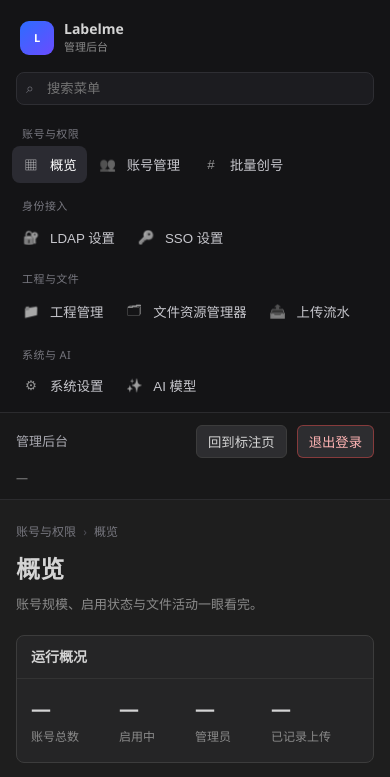
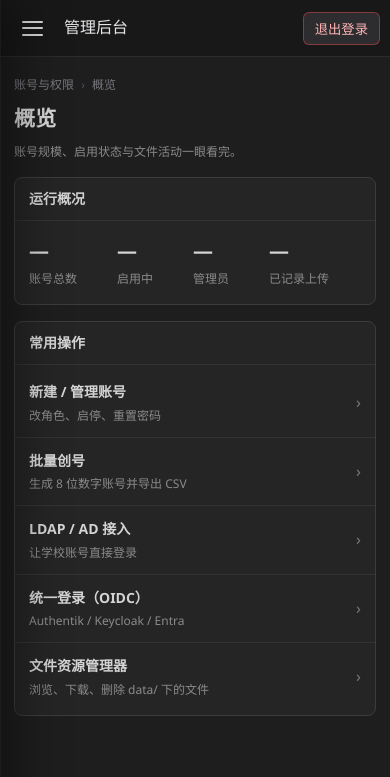
Before and after one commit to liang1481624299/labelme-web, a plain HTML site: page frontend/admin.html in a window 390 px wide. Shown: the top 777 px of the page. Drawn offline with Linux system fonts and the light colour scheme; no server answers.

Commit message:
feat(admin): 手机端管理面板改为 LuCI 式抽屉

```diff
--- a/frontend/admin.html
+++ b/frontend/admin.html
@@ -8,7 +8,7 @@
 </head>
 <body class="admin-body">
 <div class="admin-shell">
-  <aside class="admin-side">
+  <aside class="admin-side" id="adminSide">
     <div class="admin-brand">
       <span class="logo">L</span>
       <div>
@@ -16,6 +16,7 @@
         <span>管理后台</span>
       </div>
     </div>
+    <button class="admin-menu-close" id="btnAdminMenuClose" type="button" aria-label="关闭菜单">×</button>
 
     <div class="admin-search">
       <span class="search-ico">⌕</span>
@@ -50,6 +51,9 @@
 
   <main class="admin-main">
     <header class="admin-top">
+      <button class="admin-menu-btn" id="btnAdminMenu" type="button" aria-label="打开菜单" aria-controls="adminSide" aria-expanded="false">
+        <span class="bars" aria-hidden="true"><i></i><i></i><i></i></span>
+      </button>
       <span class="top-title">管理后台</span>
       <span class="spacer"></span>
       <span class="who" id="who">—</span>
@@ -517,6 +521,7 @@
     </div>
   </main>
 </div>
+<div class="admin-menu-backdrop" id="adminMenuBackdrop" hidden></div>
 <script src="admin.js"></script>
 </body>
 </html>
--- a/frontend/admin.js
+++ b/frontend/admin.js
@@ -421,6 +421,46 @@ const PAGES = ['overview', 'accounts', 'batch', 'ldap', 'sso', 'projects', 'file
 const loadedViews = new Set();
 let navReady = false;
 
+/* 窄屏 LuCI 式抽屉：汉堡按钮、遮罩、关闭按钮 */
+const adminMenuBtn = $('btnAdminMenu');
+const adminMenuClose = $('btnAdminMenuClose');
+const adminMenuBackdrop = $('adminMenuBackdrop');
+const adminMain = document.querySelector('.admin-main');
+const adminMobile = window.matchMedia('(max-width: 980px)');
+
+function openAdminMenu() {
+  if (!adminMobile.matches) return;
+  document.body.classList.add('admin-menu-open');
+  adminMenuBtn.setAttribute('aria-expanded', 'true');
+  adminMenuBackdrop.hidden = false;
+  if (adminMain) adminMain.inert = true;
+  adminMenuClose.focus();
+}
+
+function closeAdminMenu(restoreFocus) {
+  const wasOpen = document.body.classList.contains('admin-menu-open');
+  document.body.classList.remove('admin-menu-open');
+  adminMenuBtn.setAttribute('aria-expanded', 'false');
+  adminMenuBackdrop.hidden = true;
+  if (adminMain) adminMain.inert = false;
+  if (wasOpen && restoreFocus) adminMenuBtn.focus();
+}
+
+adminMenuBtn.addEventListener('click', openAdminMenu);
+adminMenuClose.addEventListener('click', () => closeAdminMenu(true));
+adminMenuBackdrop.addEventListener('click', () => closeAdminMenu(true));
+document.addEventListener('keydown', (event) => {
+  if (event.key === 'Escape' && document.body.classList.contains('admin-menu-open')) {
+    event.preventDefault();
+    closeAdminMenu(true);
+  }
+});
+const watchAdminMobile = (event) => {
+  if (!event.matches) closeAdminMenu(false);
+};
+if (adminMobile.addEventListener) adminMobile.addEventListener('change', watchAdminMobile);
+else if (adminMobile.addListener) adminMobile.addListener(watchAdminMobile);
+
 function showView(name) {
   if (!PAGES.includes(name)) name = 'overview';
   document.querySelectorAll('.nav-item').forEach((tab) => {
@@ -455,6 +495,7 @@ function showView(name) {
     else history.replaceState(null, '', '#' + name);
   }
   navReady = true;
+  closeAdminMenu(false);
 }
 
 document.querySelectorAll('.nav-item').forEach((tab) => {
--- a/frontend/auth.css
+++ b/frontend/auth.css
@@ -279,6 +279,8 @@ html, body {
   color: #6f6f77;
 }
 
+.admin-menu-btn, .admin-menu-close, .admin-menu-backdrop { display: none; }
+
 .admin-main { min-width: 0; display: flex; flex-direction: column; }
 
 .admin-top {
@@ -551,23 +553,154 @@ html, body {
 }
 .fs-name:hover { text-decoration: underline; }
 
+/* 窄屏管理面板：LuCI 式左上角汉堡菜单 + 左侧抽屉，正文占满屏幕 */
 @media (max-width: 980px) {
-  .admin-shell { grid-template-columns: 1fr; }
+  .admin-shell { display: block; min-height: 100dvh; }
+
   .admin-side {
-    position: static;
-    height: auto;
-    border-right: 0;
-    border-bottom: 1px solid #2b2b2e;
+    position: fixed;
+    top: 0;
+    bottom: 0;
+    left: 0;
+    z-index: 70;
+    width: min(84vw, 336px);
+    height: 100dvh;
+    padding:
+      calc(10px + env(safe-area-inset-top))
+      12px
+      calc(10px + env(safe-area-inset-bottom));
+    border-right: 1px solid #2b2b2e;
+    border-bottom: 0;
+    box-shadow: 16px 0 48px rgba(0, 0, 0, .42);
+    overflow: hidden;
+    transform: translateX(-100%);
+    transition: transform .22s ease;
+  }
+  body.admin-menu-open .admin-side { transform: translateX(0); }
+
+  .admin-menu-backdrop {
+    position: fixed;
+    inset: 0;
+    z-index: 60;
+    background: rgba(0, 0, 0, .56);
+    -webkit-backdrop-filter: blur(2px);
+  }
+  body.admin-menu-open .admin-menu-backdrop:not([hidden]) { display: block; }
+  body.admin-menu-open { overflow: hidden; }
+
+  .admin-menu-btn {
+    display: inline-flex;
+    align-items: center;
+    justify-content: center;
+    flex: 0 0 44px;
+    width: 44px;
+    height: 44px;
+    margin-right: 2px;
+    padding: 0;
+    background: transparent;
+    border: 0;
+    border-radius: 7px;
+    color: var(--text);
+    cursor: pointer;
+  }
+  .admin-menu-btn .bars {
+    display: flex;
+    flex-direction: column;
+    justify-content: space-between;
+    width: 21px;
+    height: 15px;
+  }
+  .admin-menu-btn .bars i {
+    display: block;
+    width: 100%;
+    height: 2px;
+    border-radius: 2px;
+    background: #d4d4d4;
+  }
+  .admin-menu-btn:active { background: #2d2d30; }
+
+  .admin-menu-close {
+    display: grid;
+    place-items: center;
+    position: absolute;
+    top: calc(8px + env(safe-area-inset-top));
+    right: 8px;
+    z-index: 2;
+    width: 44px;
+    height: 44px;
+    padding: 0;
+    background: transparent;
+    border: 0;
+    border-radius: 8px;
+    color: #a9a9b1;
+    font: 24px/1 inherit;
+    cursor: pointer;
+  }
+  .admin-menu-close:active { background: #2d2d30; color: #fff; }
+
+  .admin-brand { padding: 2px 44px 12px 8px; }
+  .admin-search { margin: 0 4px 10px; }
+  .admin-search input { min-height: 44px; font-size: 16px; }
+
+  .admin-nav {
+    display: block;
+    flex: 1;
+    min-height: 0;
+    overflow-y: auto;
+    -webkit-overflow-scrolling: touch;
     padding-bottom: 6px;
   }
-  .admin-side-foot { display: none; }
-  .admin-nav { display: flex; flex-wrap: wrap; gap: 2px; }
-  .nav-group { width: 100%; margin: 10px 10px 2px; }
-  .nav-item { width: auto; }
-  .admin-content { padding: 22px 16px 60px; }
-  .admin-top { padding: 12px 16px; flex-wrap: wrap; }
-  .admin-top .who { order: 5; width: 100%; }
+  .nav-group {
+    width: auto;
+    margin: 14px 10px 4px;
+    font-size: 12px;
+  }
+  .nav-item {
+    width: 100%;
+    min-height: 46px;
+    padding: 10px;
+    margin-bottom: 2px;
+    font-size: 14px;
+  }
+  .nav-item .ico { width: 22px; font-size: 15px; }
+  .admin-side-foot { display: flex; }
+
+  .admin-main { min-height: 100dvh; }
+  .admin-top {
+    min-height: calc(56px + env(safe-area-inset-top));
+    padding:
+      calc(6px + env(safe-area-inset-top))
+      10px
+      6px;
+    gap: 8px;
+    flex-wrap: nowrap;
+  }
+  .admin-top .top-title { font-size: 16px; color: #e6e6e8; }
+  .admin-top .who { display: none; }
+  .admin-top #btnBack { display: none; }
+
+  .admin-content {
+    max-width: none;
+    padding: 18px 14px calc(32px + env(safe-area-inset-bottom));
+  }
+  .page-head { margin-bottom: 16px; }
+  .page-head h2 { font-size: 21px; }
+  .page-head p { font-size: 12px; }
+  .panel-body { overflow-x: auto; }
+  .table { min-width: 640px; }
   .table th:nth-child(4), .table td:nth-child(4) { display: none; }
+  .form-row { align-items: stretch; }
+  .form-row label { flex: 1 1 100%; min-width: 0; }
+  .form-row input, .form-row select { min-width: 0; }
+  .config-grid { grid-template-columns: minmax(0, 1fr); }
+  .config-grid .check { grid-column: auto; }
+  .config-actions { flex-wrap: wrap; }
+  .provider-grid, .model-grid { grid-template-columns: minmax(0, 1fr); }
+  .panel > header { flex-wrap: wrap; }
+}
+
+@media (prefers-reduced-motion: reduce) {
+  .admin-side { transition: none; }
 }
 
 /* iPad / 触屏 Windows：登录和后台也按手指尺寸放大 */
@@ -583,6 +716,9 @@ html, body {
   .form-row input, .form-row select, .config-grid input, .config-grid select, .config-grid textarea,
   .admin-search input { min-height: 44px; font-size: 16px; }
   .nav-item { min-height: 44px; }
-  .admin-top { padding: 10px 16px; }
   .table th, .table td { padding-top: 10px; padding-bottom: 10px; }
 }
+
+@media (any-pointer: coarse) and (min-width: 981px) {
+  .admin-top { padding: 10px 16px; }
+}
```
Also changed, not shown: 1 other file.
